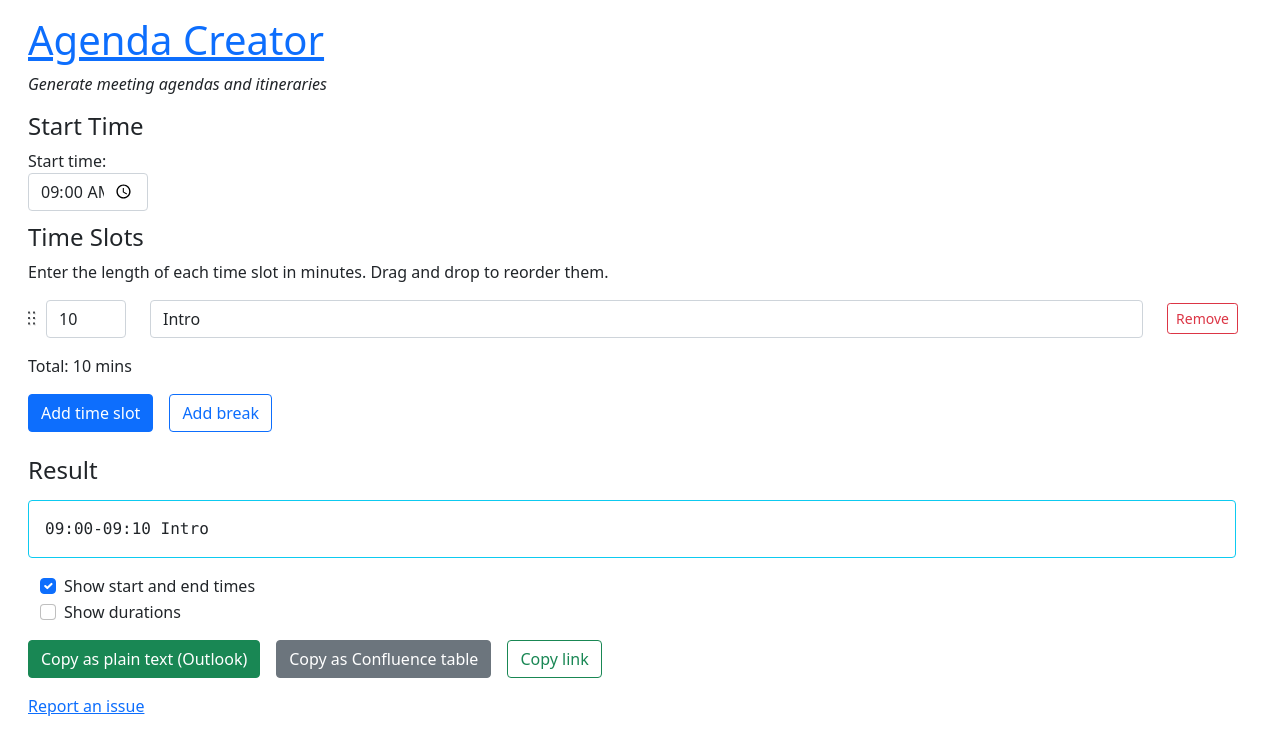
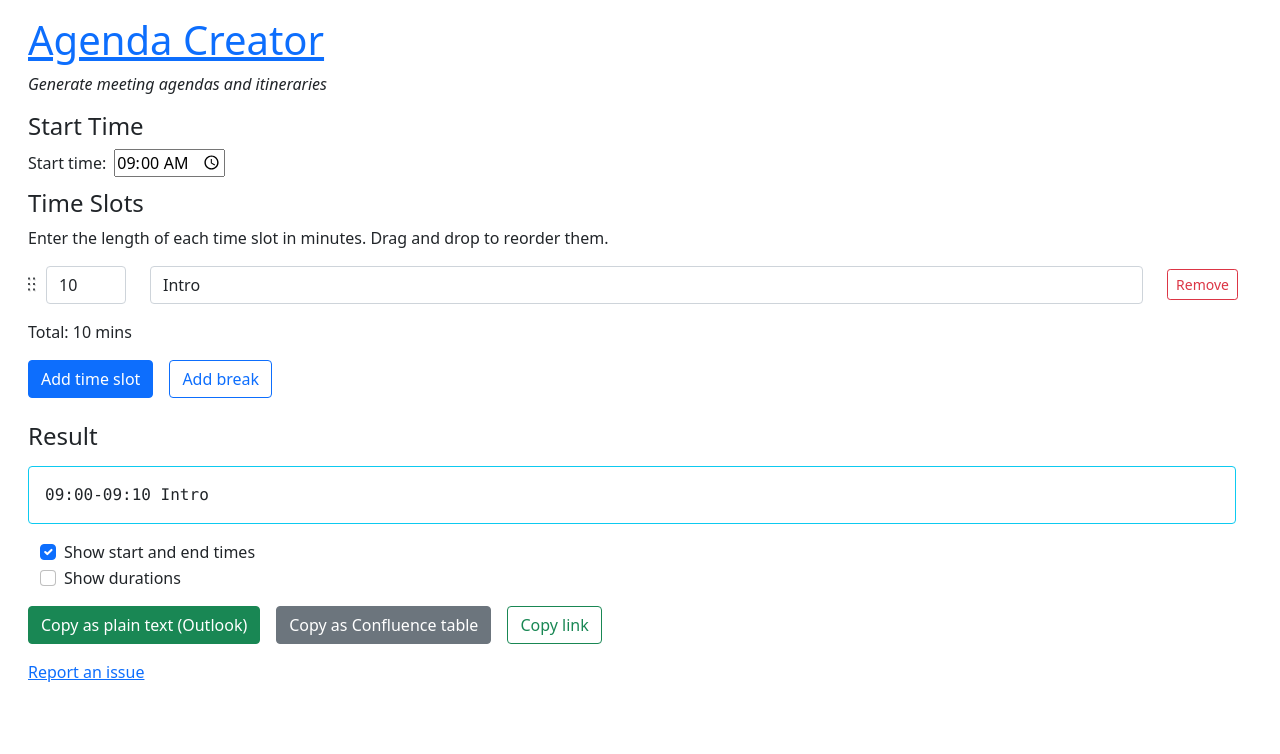
Before and after one commit to patik/agenda-creator, a React (Create React App) app: page / in a window 1280 px wide. Shown: the top 754 px of the page. Built offline with nearby package versions, Linux system fonts and the light colour scheme.

Commit message:
More upgrades and fixes

```diff
--- a/src/App.tsx
+++ b/src/App.tsx
@@ -1,6 +1,6 @@
 import React, { ChangeEvent } from 'react'
 import moment, { Moment } from 'moment'
-import arrayMove from 'array-move'
+import { arrayMoveImmutable } from 'array-move'
 
 import TimeSlots from './TimeSlots'
 import DisplayResult from './Result'
@@ -8,7 +8,7 @@ import StartTime from './StartTime'
 
 import '../node_modules/bootstrap/dist/css/bootstrap.min.css'
 import './styles.css'
-import { Prefs, Slot, State, Result } from '.'
+import { Prefs, Slot, State, Result } from './types'
 
 const getRandomInt = () => Math.floor(Math.random() * Math.floor(1000))
 
@@ -328,7 +328,7 @@ class App extends React.Component {
     reorderSlots = ({ oldIndex, newIndex }: { oldIndex: number; newIndex: number }) => {
         if (oldIndex !== newIndex) {
             this.setState(({ slots }: { slots: Slot[] }) => {
-                const newOrder = arrayMove(slots, oldIndex, newIndex)
+                const newOrder = arrayMoveImmutable(slots, oldIndex, newIndex)
 
                 return {
                     slots: newOrder,
--- a/src/Result.tsx
+++ b/src/Result.tsx
@@ -1,6 +1,6 @@
 import * as React from 'react'
 import styled from 'styled-components'
-import { Result } from '.'
+import { Result } from './types'
 
 const StyledOutput = styled.div`
     font-family: dm, Menlo, Monaco, 'Courier New', monospace;
--- a/src/StartTime.tsx
+++ b/src/StartTime.tsx
@@ -5,9 +5,7 @@ const StyledLabel = styled.label`
     margin-right: 0.5em;
 `
 
-const StyledInput = styled.input`
-    width: 120px;
-`
+const StyledInput = styled.input``
 
 function StartTime(props: { time: string; updateTime: (val: string) => void }) {
     const updateTime = (val: string) => {
@@ -36,7 +34,7 @@ function StartTime(props: { time: string; updateTime: (val: string) => void }) {
             <StyledLabel htmlFor="startTime">Start time:</StyledLabel>
             <StyledInput
                 type="time"
-                className="form-control form-control-inline"
+                className="form-control-inline"
                 value={time}
                 id="startTime"
                 onChange={(evt) => updateTime(evt.target.value)}
--- a/src/TimeSlots.tsx
+++ b/src/TimeSlots.tsx
@@ -1,7 +1,7 @@
 import React, { ChangeEventHandler, KeyboardEventHandler, KeyboardEvent } from 'react'
 import styled from 'styled-components'
 import { SortableContainer, SortableElement } from 'react-sortable-hoc'
-import { Slot } from '.'
+import { Slot } from './types'
 
 const StyledForm = styled.form``
 
```
Also changed, not shown: package.json (+9 -5 lines), src/types.d.ts (renamed from src/index.d.ts).
